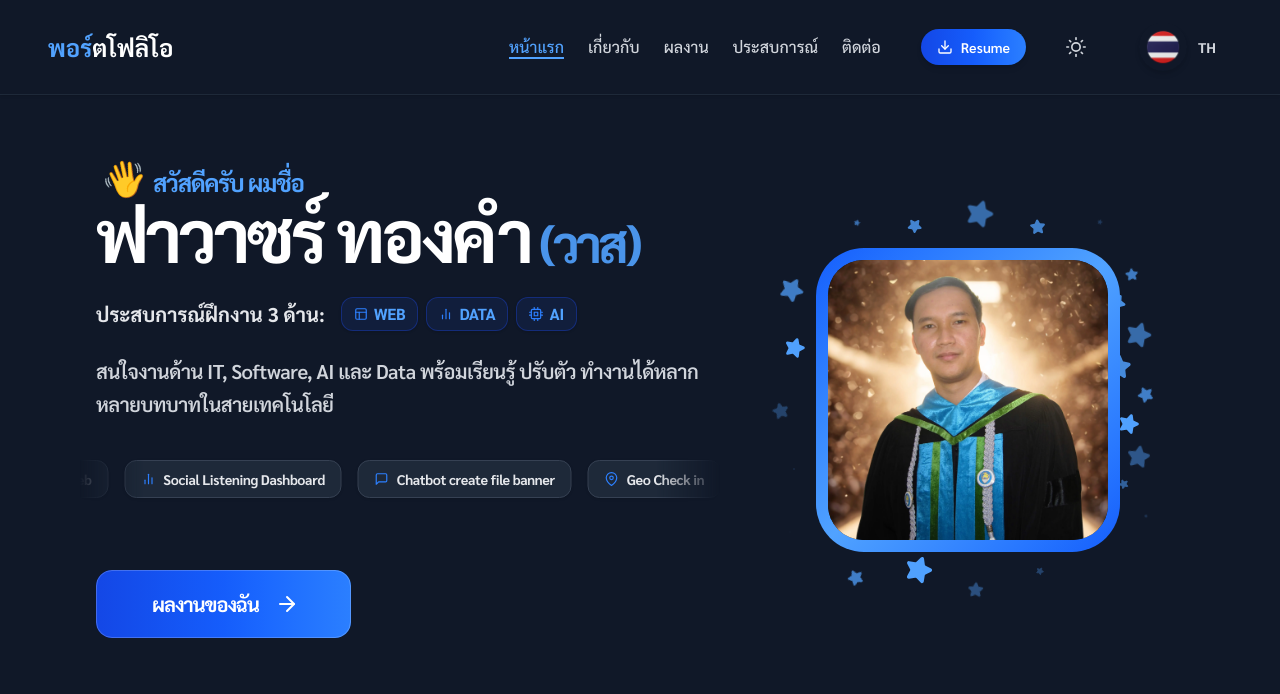
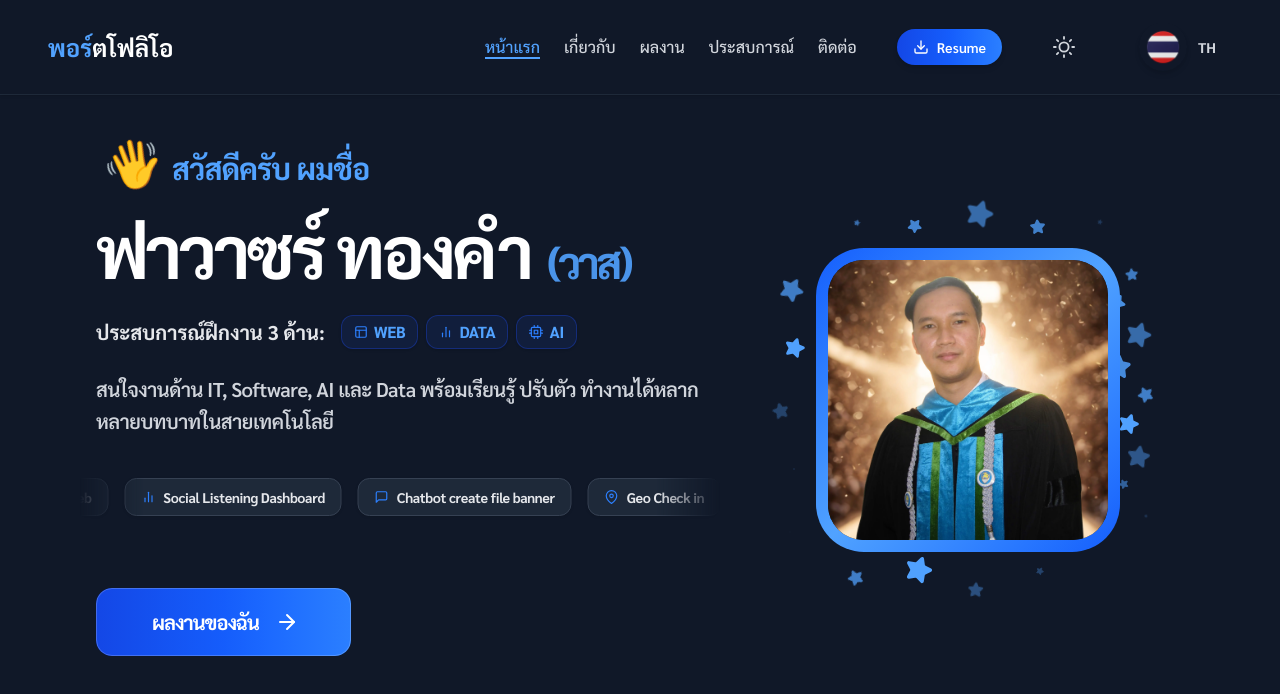
Before and after one commit to Fawas1997/Portfolio, a React (Vite) app: page / in a window 1280 px wide. Shown: the top 694 px of the page. Built offline with nearby package versions, Linux system fonts and the light colour scheme.

Commit message:
update UI and fix colors

```diff
--- a/components/Footer.tsx
+++ b/components/Footer.tsx
@@ -8,17 +8,25 @@ const Footer: React.FC = () => {
         <p className="text-sm font-bold text-gray-500 dark:text-gray-400 mb-2">
           Fawas Thongkham &copy; {new Date().getFullYear()}
         </p>
-        <p className="text-xs font-medium text-gray-400 dark:text-gray-500 flex items-center justify-center gap-1.5 flex-wrap">
-          Designed and built with <span className="text-red-500 mx-0.5"></span>
-          <img src="/logoicon/google-ai-studio.webp" alt="Google AI Studio" className="inline-block w-4 h-4 object-contain" />
-          <span>Google AI Studio</span>
-          <span className="text-gray-300 dark:text-gray-600">·</span>
-          <img src="/logoicon/React.webp" alt="React" className="inline-block w-4 h-4 object-contain" />
-          <span>React</span>
-          <span className="text-gray-300 dark:text-gray-600">·</span>
-          <img src="/logoicon/Tailwind_CSS.webp" alt="Tailwind CSS" className="inline-block w-4 h-4 object-contain" />
-          <span>Tailwind CSS</span>
-        </p>
+        <div className="mt-3 flex flex-col md:flex-row items-center justify-center gap-2 md:gap-2 text-xs font-medium text-gray-400 dark:text-gray-500">
+          <span>Designed and built with</span>
+          <div className="flex flex-wrap items-center justify-center gap-3 md:gap-2">
+            <span className="flex items-center gap-1.5 whitespace-nowrap">
+              <img src="/logoicon/google-ai-studio.webp" alt="Google AI Studio" className="w-4 h-4 object-contain" />
+              <span>Google AI Studio</span>
+            </span>
+            <span className="hidden md:inline text-gray-300 dark:text-gray-600">·</span>
+            <span className="flex items-center gap-1.5 whitespace-nowrap">
+              <img src="/logoicon/React.webp" alt="React" className="w-4 h-4 object-contain" />
+              <span>React</span>
+            </span>
+            <span className="hidden md:inline text-gray-300 dark:text-gray-600">·</span>
+            <span className="flex items-center gap-1.5 whitespace-nowrap">
+              <img src="/logoicon/Tailwind_CSS.webp" alt="Tailwind CSS" className="w-4 h-4 object-contain" />
+              <span>Tailwind CSS</span>
+            </span>
+          </div>
+        </div>
       </div>
     </footer>
   );
--- a/components/Header.tsx
+++ b/components/Header.tsx
@@ -250,10 +250,10 @@ const Header: React.FC<HeaderProps> = ({ scrollContainerRef }) => {
               </a>
               <button
                 onClick={toggleTheme}
-                className="text-gray-600 dark:text-gray-300 hover:text-blue-500 dark:hover:text-blue-400 transition-colors duration-300 ml-4"
+                className="flex items-center justify-center w-11 h-11 rounded-full hover:bg-gray-100 dark:hover:bg-gray-800 transition-all duration-300 ml-4 border border-transparent hover:border-gray-200 dark:hover:border-gray-700 text-gray-600 dark:text-gray-300 hover:text-blue-500 dark:hover:text-blue-400 focus:outline-none focus:ring-2 focus:ring-blue-500/50"
                 aria-label="Toggle theme"
               >
-                {theme === 'dark' ? <FiSun size={20} /> : <FiMoon size={20} />}
+                {theme === 'dark' ? <FiSun size={22} /> : <FiMoon size={22} />}
               </button>
               <button
                 onClick={toggleLang}
--- a/components/Hero.tsx
+++ b/components/Hero.tsx
@@ -87,27 +87,27 @@ const Hero: React.FC<HeroProps> = ({ scrollContainerRef }) => {
             <div className="space-y-3 lg:space-y-6">
               <motion.div
                 variants={itemVariants}
-                className="flex items-center justify-start lg:justify-start gap-3 mb-[-0.5rem] ml-8 lg:ml-0"
+                className="flex items-center justify-center lg:justify-start gap-4 mb-4"
               >
                 <motion.span
                   animate={{ rotate: [0, 20, -20, 20, 0] }}
                   transition={{ duration: 2.5, repeat: Infinity, ease: "easeInOut" }}
-                  className="inline-block origin-bottom-right text-3xl md:text-4xl"
+                  className="inline-block origin-bottom-right text-4xl md:text-5xl"
                 >
                   👋
                 </motion.span>
-                <span className="text-lg md:text-2xl font-black tracking-tighter text-blue-600 dark:text-blue-400">
+                <span className="text-xl md:text-3xl font-black tracking-tight text-blue-600 dark:text-blue-400">
                   {t.greeting}
                 </span>
               </motion.div>
 
               <motion.h1
                 variants={itemVariants}
-                className="text-3xl md:text-5xl lg:text-7xl font-black text-gray-900 dark:text-white leading-tight lg:leading-[1.1] tracking-tighter"
+                className="text-4xl md:text-6xl lg:text-7xl font-black text-gray-900 dark:text-white leading-tight lg:leading-[1.15] tracking-tighter"
               >
-                <span className="whitespace-nowrap inline-flex items-baseline">
-                  <span className="inline">{t.name}</span>
-                  <span className="text-blue-600 dark:text-blue-400 ml-2 text-[0.6em] md:text-[0.7em] font-bold opacity-90">{t.nickname}</span>
+                <span className="flex flex-row items-baseline justify-center lg:justify-start gap-2 lg:gap-4 whitespace-nowrap">
+                  <span>{t.name}</span>
+                  <span className="text-blue-600 dark:text-blue-400 text-2xl md:text-4xl lg:text-[0.6em] font-bold opacity-90">{t.nickname}</span>
                 </span>
               </motion.h1>
 
--- a/components/ProjectModal.tsx
+++ b/components/ProjectModal.tsx
@@ -10,6 +10,25 @@ import {
 import { FaLine, FaFileExcel, FaRobot, FaFileArchive, FaTelegramPlane } from 'react-icons/fa';
 import { GiRabbit } from 'react-icons/gi';
 import { Project } from './Projects';
+
+// Safelist for Tailwind v4 dynamic classes
+const SAFELIST = `
+  border-blue-500 text-blue-500 shadow-blue-500/10
+  border-indigo-500 text-indigo-500 shadow-indigo-500/10
+  border-green-500 text-green-500 shadow-green-500/10
+  border-violet-500 text-violet-500 shadow-violet-500/10
+  border-fuchsia-500 text-fuchsia-500 shadow-fuchsia-500/10
+
+  border-orange-500/20 text-orange-600 dark:text-orange-400 shadow-orange-500/10 bg-orange-500/5 bg-orange-600 bg-orange-50 dark:bg-orange-900/30 text-orange-700
+  border-blue-500/20 text-blue-600 dark:text-blue-400 shadow-blue-500/10 bg-blue-500/5 bg-blue-600 bg-blue-50 dark:bg-blue-900/30 text-blue-700
+  border-green-500/20 text-green-600 dark:text-green-400 shadow-green-500/10 bg-green-500/5 bg-green-600 bg-green-50 dark:bg-green-900/30 text-green-700
+  border-indigo-500/20 text-indigo-600 dark:text-indigo-400 shadow-indigo-500/10 bg-indigo-500/5 bg-indigo-600 bg-indigo-50 dark:bg-indigo-900/30 text-indigo-700
+
+  border-green-600 text-green-600
+  border-blue-600 text-blue-600
+  border-yellow-500 text-yellow-500
+  border-indigo-600 text-indigo-600
+`;
 
 interface ProjectModalProps {
   project: Project | null;
--- a/index.css
+++ b/index.css
@@ -1,7 +1,41 @@
 @import "tailwindcss";
 
-/* Tailwind v4: dark mode ใช้ class strategy (ดูจาก class .dark บน <html>) */
-@custom-variant dark (&:where(.dark, .dark *));
+/* ====== Tailwind CSS v4 Custom Configuration ====== */
+@custom-variant dark (&:is(.dark, .dark *));
+
+@theme {
+  --animate-spin-slow: spin-clockwise 4s linear infinite;
+  --animate-shimmer: shimmer 2.5s infinite linear;
+  --animate-float: float 3s ease-in-out infinite;
+  --animate-sparkle-pop: sparkle-pop 2s infinite ease-in-out;
+
+  --keyframes-spin-clockwise: spin-clockwise;
+  --keyframes-shimmer: shimmer;
+  --keyframes-float: float;
+  --keyframes-sparkle-pop: sparkle-pop;
+
+  --background-image-conic-gradient: conic-gradient(from 180deg at 50% 50%, #2563eb 0deg, rgba(59, 130, 246, 0.8) 60deg, rgba(96, 165, 250, 0.5) 120deg, transparent 180deg, transparent 360deg);
+}
+
+@keyframes spin-clockwise {
+  from { transform: rotate(0deg); }
+  to { transform: rotate(-360deg); }
+}
+
+@keyframes shimmer {
+  0% { background-position: -200% center; }
+  100% { background-position: 200% center; }
+}
+
+@keyframes float {
+  0%, 100% { transform: translateY(0); }
+  50% { transform: translateY(-10px); }
+}
+
+@keyframes sparkle-pop {
+  0%, 100% { transform: scale(0) rotate(0deg); opacity: 0; }
+  50% { transform: scale(1.2) rotate(180deg); opacity: 1; }
+}
 
 /* ====== Base Styles ====== */
 html, body {
--- a/index.html
+++ b/index.html
@@ -7,10 +7,12 @@
     <title>พอร์ตโฟลิโอส่วนตัว</title>
     <script>
       // On page load or when changing themes, best to add inline in `head` to avoid FOUC
-      if (localStorage.getItem('theme') === 'dark') {
-        document.documentElement.classList.add('dark')
+      const manual = localStorage.getItem('theme-manual');
+      const hour = new Date().getHours();
+      if (manual === 'dark' || (!manual && (hour < 6 || hour >= 18))) {
+        document.documentElement.classList.add('dark');
       } else {
-        document.documentElement.classList.remove('dark')
+        document.documentElement.classList.remove('dark');
       }
     </script>
     <link rel="preconnect" href="https://fonts.googleapis.com">
```
